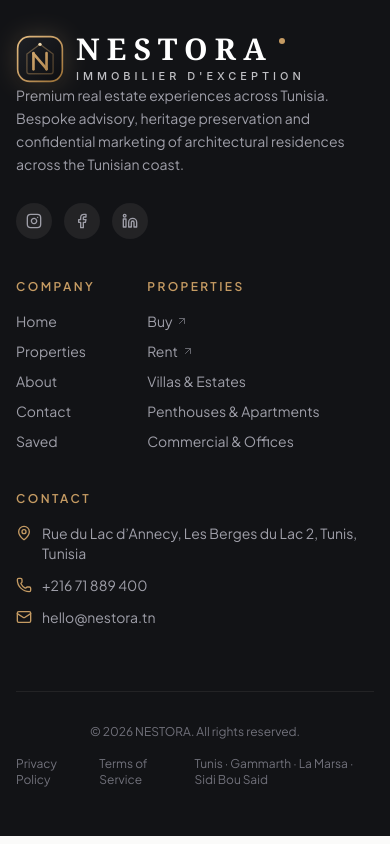
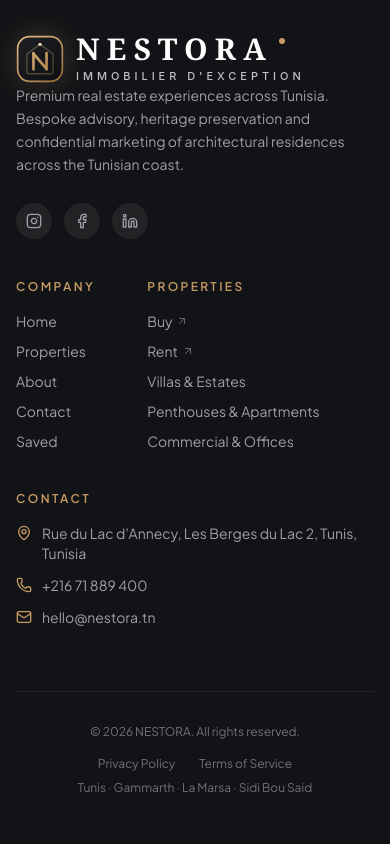
Before and after one commit to SaifEddineDev/nestora-portfolio, a React (Vite) app: page /#/ in a window 390 px wide. Shown: the part 8514-9358 px from the top of the page. Built offline with nearby package versions, Linux system fonts and the light colour scheme; a web font is replaced by a local one.

Commit message:
Arrange footer legal links on mobile

```diff
--- a/src/components/Footer.tsx
+++ b/src/components/Footer.tsx
@@ -151,14 +151,14 @@
         {/* Bottom Bar */}
         <div className="pt-8 flex flex-col sm:flex-row items-center justify-between text-xs text-zinc-500 gap-4">
           <p>© 2026 NESTORA. {t('footer.rights')}</p>
-          <div className="flex items-center gap-6">
-            <span className="hover:text-zinc-300 transition-colors cursor-pointer">
+          <div className="flex flex-wrap items-center justify-center gap-x-6 gap-y-2 sm:flex-nowrap">
+            <span className="whitespace-nowrap hover:text-zinc-300 transition-colors cursor-pointer">
               Privacy Policy
             </span>
-            <span className="hover:text-zinc-300 transition-colors cursor-pointer">
+            <span className="whitespace-nowrap hover:text-zinc-300 transition-colors cursor-pointer">
               Terms of Service
             </span>
-            <span className="hover:text-zinc-300 transition-colors cursor-pointer">
+            <span className="basis-full text-center whitespace-nowrap hover:text-zinc-300 transition-colors cursor-pointer sm:basis-auto">
               Tunis · Gammarth · La Marsa · Sidi Bou Said
             </span>
           </div>
```
